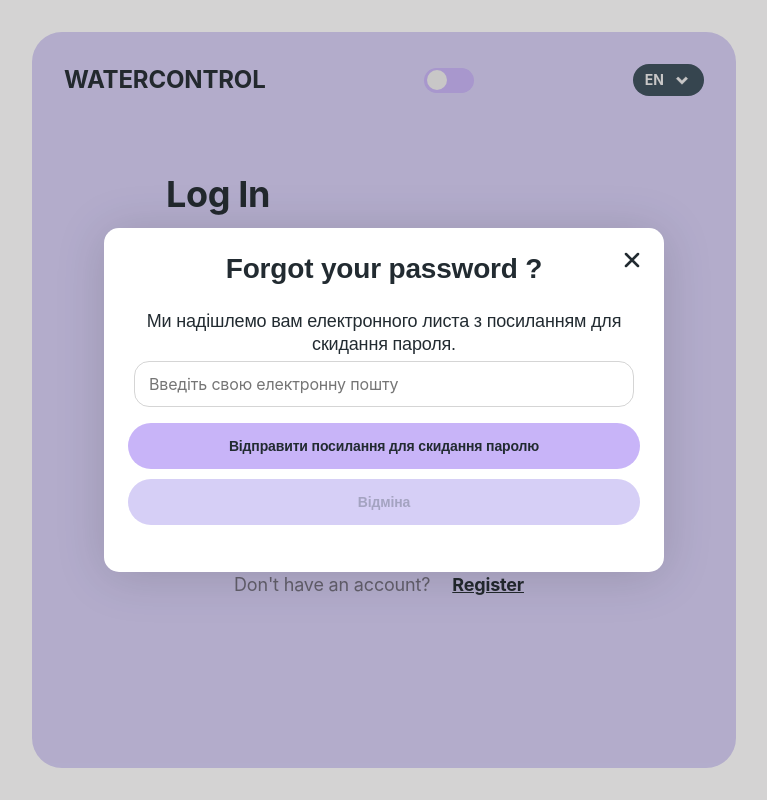
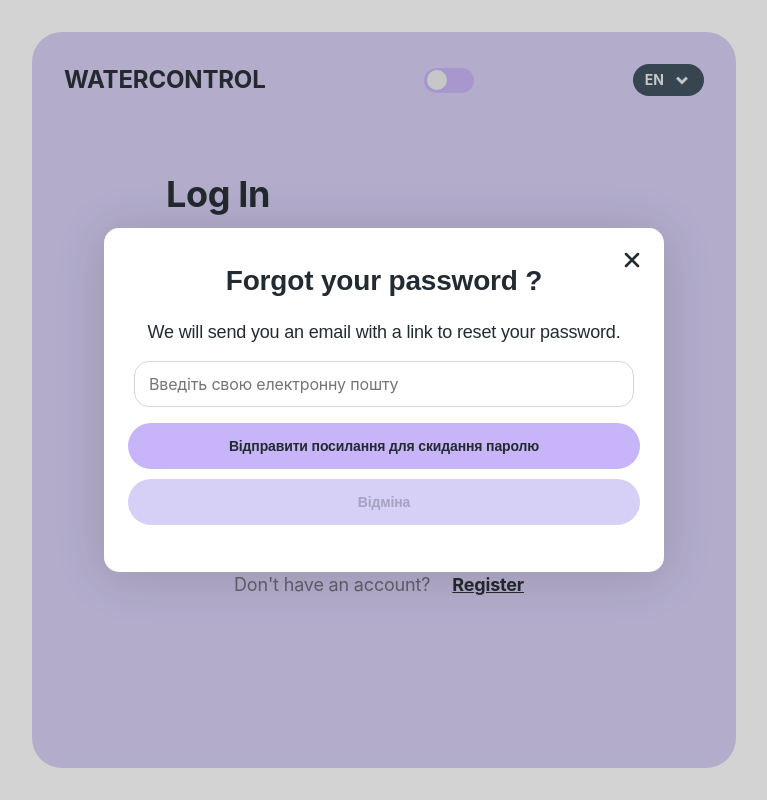
Before and after one commit to PetroMazuryk/water-control-frontend, a React (Vite) app: page /water-control-frontend/login in a window 1280 px wide. Both pictures are taken after a click on the button "Натисніть сюди". Shown: the whole page, without its empty margins (256-1023 px from the left). Built offline with nearby package versions, Linux system fonts and the light colour scheme; no server answers; what @reactour/tour would draw is missing.

Commit message:
add translation to the text ModalForgotPassword

```diff
--- a/src/components/ModalForgotPassword/ModalForgotPassword.jsx
+++ b/src/components/ModalForgotPassword/ModalForgotPassword.jsx
@@ -55,9 +55,7 @@ const ModalForgotPassword = ({ onClose }) => {
 
       <div className={css.modalTextBox}>
         <h2 className={css.modalTitle}>{t('forgotTitle')}</h2>
-        <p className={css.modalText}>
-          Ми надішлемо вам електронного листа з посиланням для скидання пароля.
-        </p>
+        <p className={css.modalText}>{t('forgotText')}</p>
       </div>
 
       <form onSubmit={handleSubmit(onSubmit)} className={css.modalForm}>
--- a/src/locales/de/translation.json
+++ b/src/locales/de/translation.json
@@ -19,6 +19,7 @@
   "register": "Registrieren",
 
   "forgotTitle": "Passwort vergessen ?",
+  "forgotText": "Wir senden Ihnen eine E-Mail mit einem Link zum Zurücksetzen Ihres Passworts.",
 
   "userCountText": "Unsere <span class=\"{{userCountTextColor}}\">{{count}} glücklichen</span><br/> Kunden",
   "habitDrive": "Gewohnheitsantrieb",
--- a/src/locales/en/translation.json
+++ b/src/locales/en/translation.json
@@ -19,6 +19,7 @@
   "register": "Register",
 
   "forgotTitle": "Forgot your password ?",
+  "forgotText": "We will send you an email with a link to reset your password.",
 
   "userCountText": "Our <span class=\"{{userCountTextColor}}\">{{count}} happy</span><br/> customers",
   "habitDrive": "Habit drive",
--- a/src/locales/uk/translation.json
+++ b/src/locales/uk/translation.json
@@ -19,6 +19,7 @@
   "register": "Зареєструватися",
 
   "forgotTitle": "Забули пароль ?",
+  "forgotText": "Ми надішлемо вам електронного листа з посиланням для скидання пароля.",
 
   "userCountText": "Наші <span class=\"{{userCountTextColor}}\">{{count}} щасливі</span><br/> клієнти",
   "habitDrive": "Вироблення звички",
```
